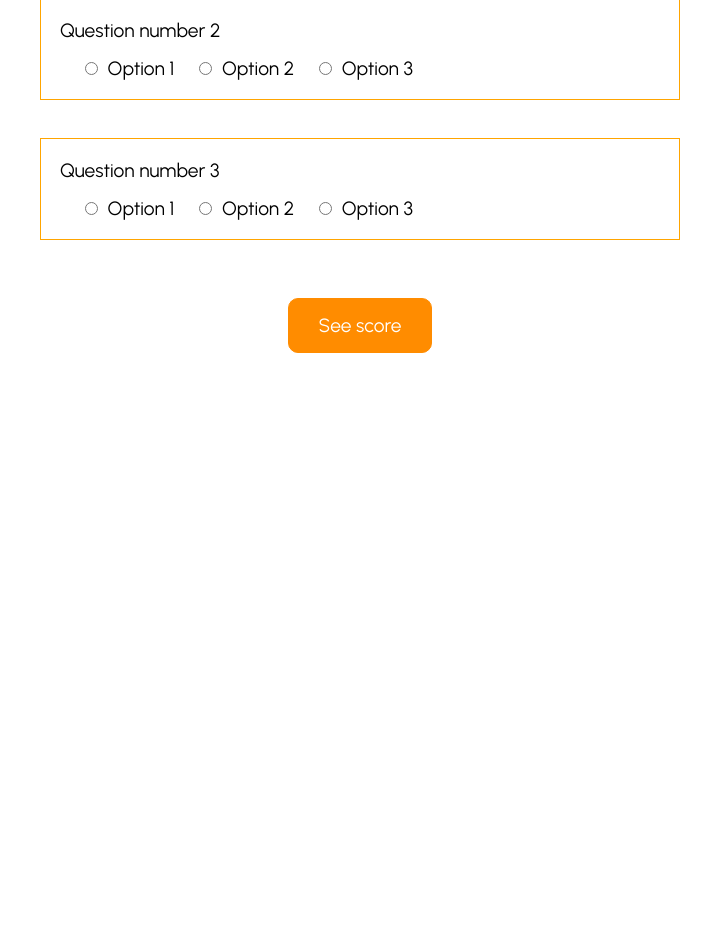
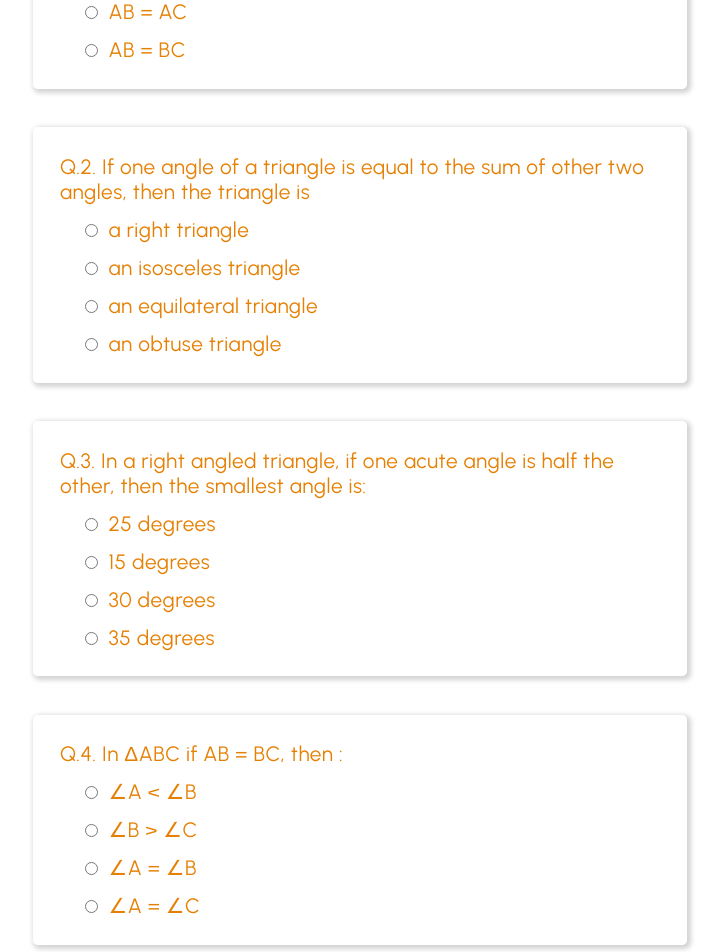
Before and after one commit to shivanigangadharan/triangles, a React (Create React App) app: page /quiz in a window 1280 px wide. Shown: the part 380-1332 px from the top of the page, without its empty margins (280-1003 px from the left). Before the commit the page ends 833 px from the top, so only its background shows below. Built offline with nearby package versions, Linux system fonts and the light colour scheme.

Commit message:
data: added all qnas

```diff
--- a/src/data.js
+++ b/src/data.js
@@ -1,29 +1,49 @@
 const qna = [
     {
-        q: 'Question number 1',
-        o1: 'Option 1',
-        o2: 'Option 2',
-        o3: 'Option 3',
-        a: 'Option 2',
+        q: 'Q.1. If ΔABC, is right angled at B, then :',
+        o1: 'AC > AB',
+        o2: 'AC < AB',
+        o3: 'AB = AC',
+        o4: 'AB = BC',
+        a: 'AC > AB',
         id: 0,
     },
     {
-        q: 'Question number 2',
-        o1: 'Option 1',
-        o2: 'Option 2',
-        o3: 'Option 3',
-        a: 'Option 3',
+        q: 'Q.2. If one angle of a triangle is equal to the sum of other two angles, then the triangle is',
+        o1: 'a right triangle',
+        o2: 'an isosceles triangle',
+        o3: 'an equilateral triangle	',
+        o4: 'an obtuse triangle',
+        a: 'a right triangle',
         id: 1
     },
     {
-        q: 'Question number 3',
-        o1: 'Option 1',
-        o2: 'Option 2',
-        o3: 'Option 3',
-        a: 'Option 1',
+        q: 'Q.3. In a right angled triangle, if one acute angle is half the other, then the smallest angle is:',
+        o1: '25 degrees',
+        o2: '15 degrees',
+        o3: '30 degrees',
+        o4: '35 degrees',
+        a: '30 degrees',
         id: 2
     },
-
+    {
+        q: 'Q.4. In ΔABC if AB = BC, then :',
+        o1: '∠A < ∠B',
+        o2: '∠B > ∠C',
+        o3: '∠A = ∠B',
+        o4: '∠A = ∠C',
+        a: '∠A = ∠C',
+        id: 3
+    },
+    {
+        q: 'Q.5. In ΔPQR, ∠P = 60°, ∠Q = 50°. Which side of the triangle is the longest ?',
+        o1: 'PQ',
+        o2: 'QR',
+        o3: 'PR',
+        o4: 'None',
+        a: 'PQ',
+        id: 4
+    },
 ]
 
 export default qna;
--- a/src/pages/quiz/quiz.css
+++ b/src/pages/quiz/quiz.css
@@ -5,12 +5,16 @@
 }
 
 .question{
-    border: 1px solid orange;
-    padding: 1.5%;
+    border: 1px solid white;
+    padding: 2%;
     width: 600px;
+    border-radius: 5px;
     margin: 3%;
     text-align: left;
-    font-size: 1.2rem;
+    font-size: 1.3rem;
+    letter-spacing: 0.5px;
+    color: rgb(230, 128, 4);
+    box-shadow: 2px 2px 5px 2px lightgray;
 }
 
 .mainQuiz{
--- a/src/pages/quiz/quiz.js
+++ b/src/pages/quiz/quiz.js
@@ -48,16 +48,18 @@ function Quiz() {
                             return (
                                 <div className="question" key={e.id}>
                                     {e.q} <br />
-                                    <input className="options" name={e.id} value={e.o1} onClick={(p) => handleClick(p, e)} type="radio" /> {e.o1}
-                                    <input className="options" name={e.id} value={e.o2} onClick={(p) => handleClick(p, e)} type="radio" /> {e.o2}
-                                    <input className="options" name={e.id} value={e.o3} onClick={(p) => handleClick(p, e)} type="radio" /> {e.o3}
+                                    <input className="options" name={e.id} value={e.o1} onClick={(p) => handleClick(p, e)} type="radio" /> {e.o1}<br />
+                                    <input className="options" name={e.id} value={e.o2} onClick={(p) => handleClick(p, e)} type="radio" /> {e.o2}<br />
+                                    <input className="options" name={e.id} value={e.o3} onClick={(p) => handleClick(p, e)} type="radio" /> {e.o3}<br />
+                                    <input className="options" name={e.id} value={e.o4} onClick={(p) => handleClick(p, e)} type="radio" /> {e.o4}<br />
+
                                 </div>
                             )
                         })
                     }
                     <button id="submit" type="submit"> See score </button>
                     <div hidden={showScore}>
-                        <p> Score : {final} </p>
+                        <p id="result"> You score is = {final} </p>
                     </div>
                 </form></center>
         </div>
```
